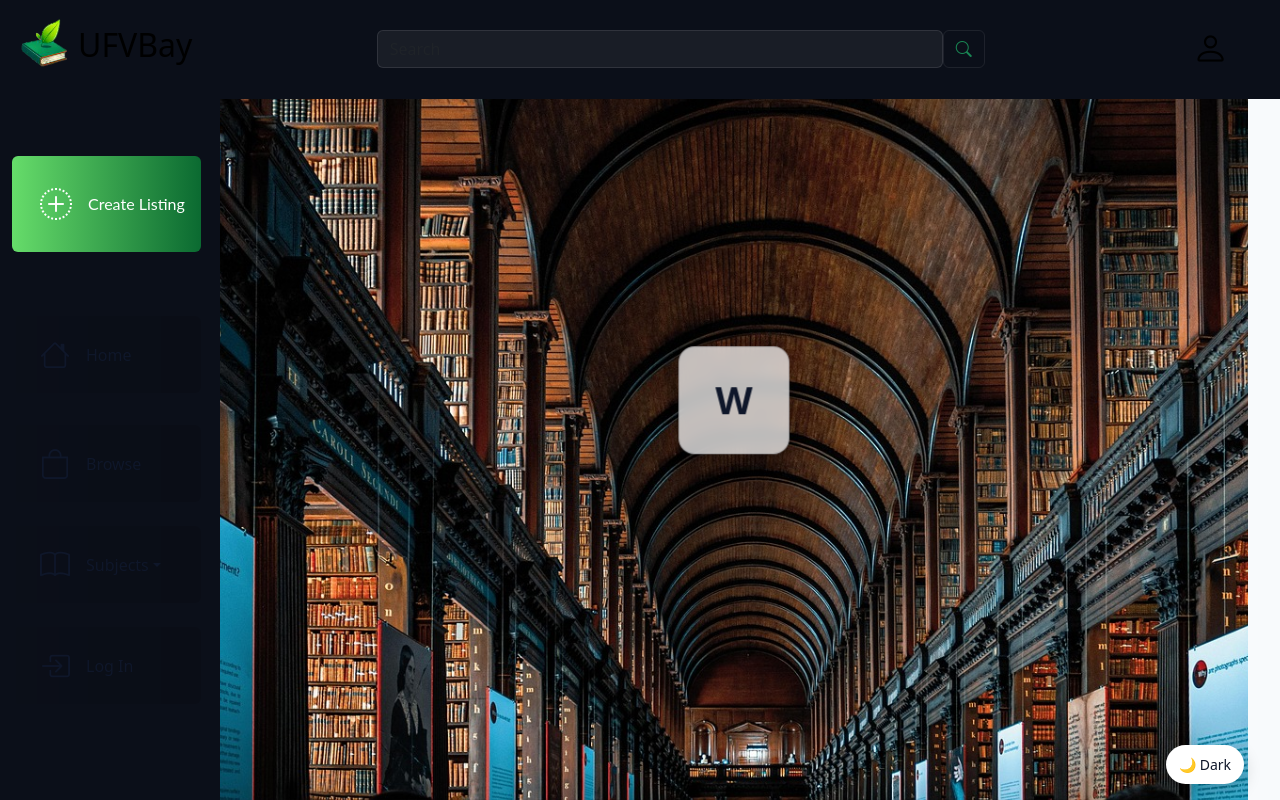
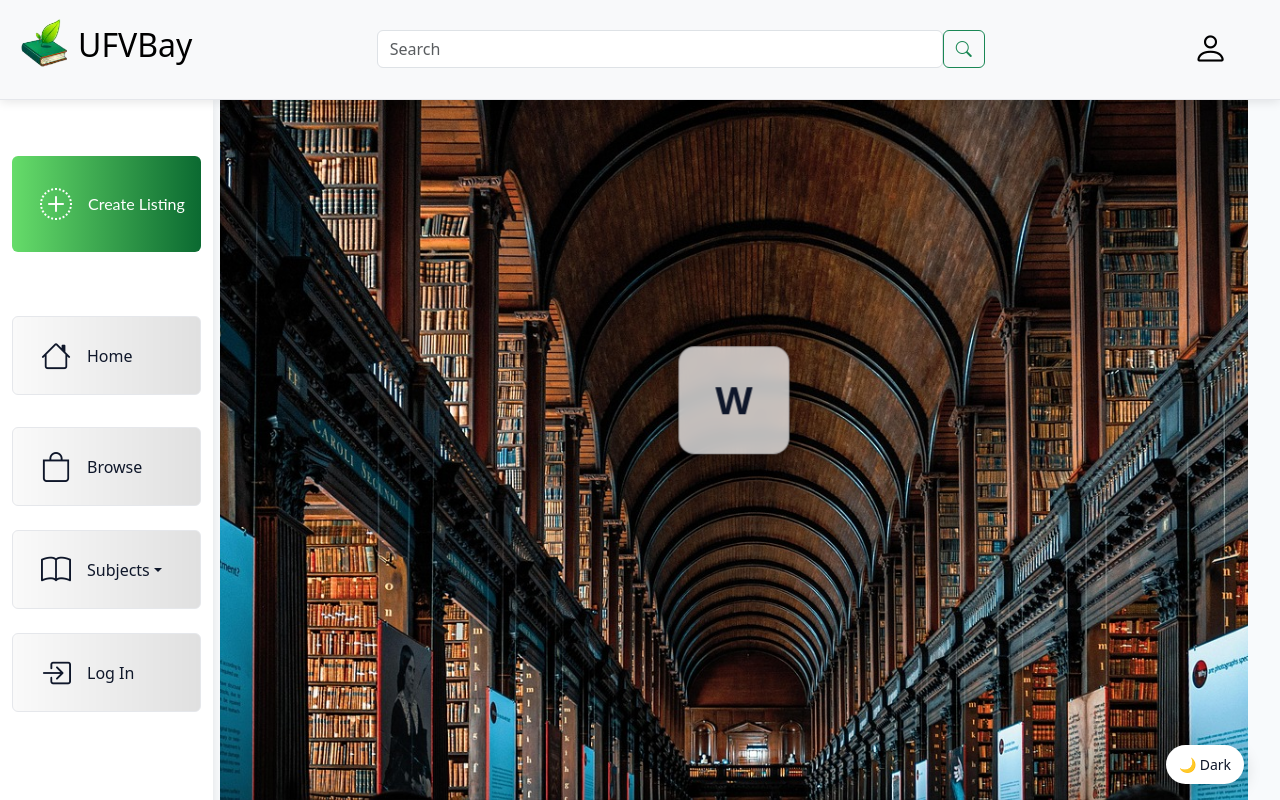
Before and after one commit to Gurv-Chahal/ufvbay, a React (Vite) app in the folder client/: page /home in a window 1280 px wide. Built offline with nearby package versions, Linux system fonts and the light colour scheme; a small style sheet from the web is missing.

Commit message:
reverting changes

```diff
--- a/client/src/styles/Home.css
+++ b/client/src/styles/Home.css
@@ -83,53 +83,3 @@
 @media (max-width: 640px) {
     .home-body { grid-template-columns: var(--sidebar-w) 1fr 0; }
 }
-
-
-
-
-
-/* removing borders */
-
-
-
-
-
-/* ===== Home-only blend: remove lines/shadows on NAVBAR & SIDEBAR ===== */
-
-/* Navbar (only on Home) */
-.home-shell .navbar {
-    background: var(--page-bg, #0b0f19) !important;  /* match page bg */
-    border: 0 !important;                            /* kill bottom border line */
-    box-shadow: none !important;                     /* kill drop shadow */
-}
-
-/* Optional: tone down inputs/buttons inside navbar so they fit the dark bg */
-.home-shell .navbar .form-control {
-    background: rgba(255,255,255,0.06) !important;
-    border-color: rgba(255,255,255,0.10) !important;
-}
-.home-shell .navbar .form-control:focus {
-    border-color: rgba(255,255,255,0.25) !important;
-    box-shadow: 0 0 0 3px rgba(255,255,255,0.08) !important;
-}
-.home-shell .navbar .btn,
-.home-shell .navbar .navbar-toggler {
-    border-color: rgba(255,255,255,0.08) !important;
-}
-
-/* Sidebar container (only on Home) */
-.home-sidebar {
-    background: var(--page-bg, #0b0f19) !important;  /* same as page */
-    border: 0 !important;                            /* remove any edge line */
-    box-shadow: none !important;                     /* remove shadows */
-}
-
-/* Optional: sidebar items without card/border chrome */
-.home-sidebar .btn,
-.home-sidebar .card,
-.home-sidebar .list-group,
-.home-sidebar .list-group-item {
-    border: 0 !important;
-    box-shadow: none !important;
-    background-clip: padding-box;
-}
```
